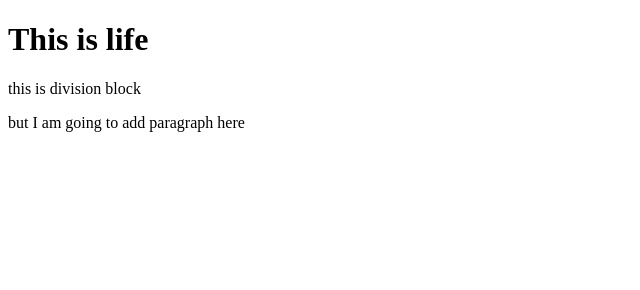
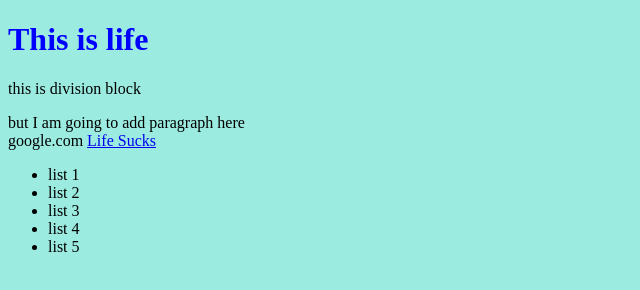
Before and after one commit to Choroksaek/Webtype_Kim, a plain HTML site: page index.html in a window 1280 px wide. Shown: the whole page, without its empty margins (0-640 px from the left). Drawn offline with Linux system fonts and the light colour scheme.

Commit message:
second commit

```diff
--- a/index.html
+++ b/index.html
@@ -3,13 +3,25 @@
 <head>
   <meta charset="utf-8" />
   <title> Is this a life? </title>
-  <!-- this is where my meta-info lives, but won’t show up on the page itself-->
+  <link rel="stylesheet" href="style.css">
 </head>
 <style> </style>
 <body>
   <h1> This is life </h1>
   <div> this is division block
-    <p> but I am going to add paragraph here </p>
+    <p>but I am going to add paragraph here<br>
+      google.com
+  <a href="https://www.google.com/">Life Sucks</a>
+
+   </p>
   </div>
+
+  <ul>
+    <li>list 1</li>
+    <li>list 2</li>
+    <li>list 3</li>
+    <li>list 4</li>
+    <li>list 5</li>
+  </ul>
 </body>
 </html>
--- /dev/null
+++ b/style.css
@@ -0,0 +1,11 @@
+h1{
+    color:blue
+}
+body {
+    display: absolute;
+    align-items: center;
+    justify-content: center;
+    width: 100vw;
+    height: 100vh;
+    background: #9cebe0;
+}
```
